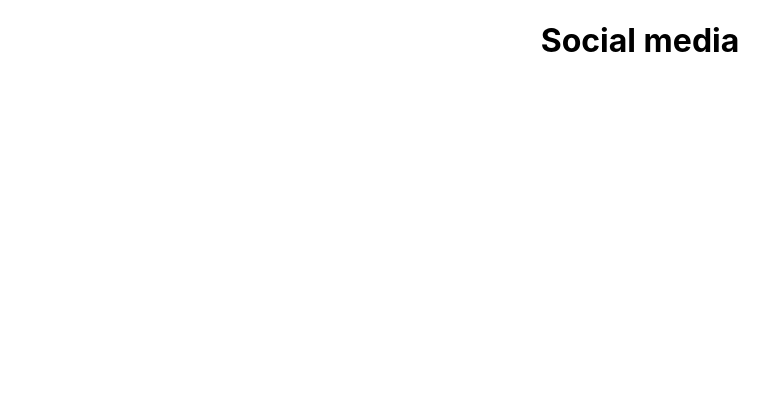
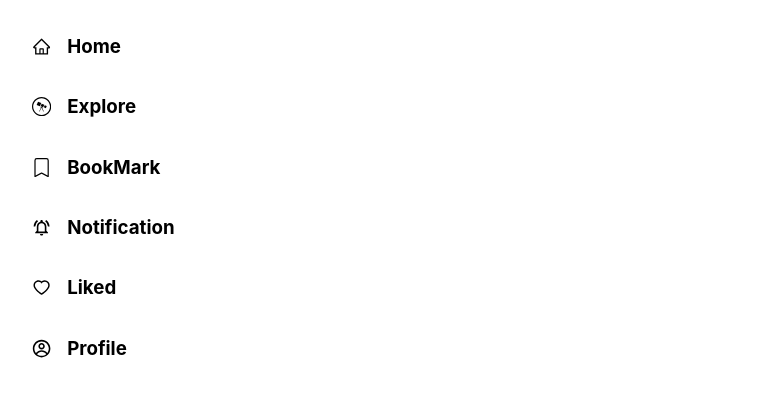
Before and after one commit to vaishnavipaliya11/social-media, a React (Create React App) app: page / in a window 1280 px wide. Shown: the top 396 px of the page, without its empty margins (0-769 px from the left). Built offline with nearby package versions, Linux system fonts and the light colour scheme; what miragejs would draw is missing.

Commit message:
feat: left navbar created

```diff
--- a/package.json
+++ b/package.json
@@ -14,6 +14,7 @@
     "mockman-js": "^1.0.5",
     "react": "^17.0.2",
     "react-dom": "^17.0.2",
+    "react-icons": "^4.3.1",
     "react-scripts": "4.0.3",
     "uuid": "^8.3.2",
     "web-vitals": "^1.0.1"
--- a/src/App.js
+++ b/src/App.js
@@ -1,10 +1,10 @@
 import "./App.css";
-import logo from "./logo.png";
+import {LeftNav} from "../src/Components/leftNav"
 
 function App() {
   return (
     <div className="App">
-      <h1>Social media</h1>
+      <LeftNav/>
     </div>
   );
 }
--- /dev/null
+++ b/src/Components/Navigation/leftNav.css
@@ -0,0 +1,17 @@
+.navbar-container {
+  display: flex;
+  flex-direction: column;
+  width: 317px;
+  height: 400px;
+  align-items: flex-start;
+  margin: 1rem;
+}
+
+.navbar-icons {
+  margin: 1rem;
+  font-size: 1.2rem;
+}
+.navbar-options {
+  display: flex;
+  align-items: center;
+}
--- /dev/null
+++ b/src/Components/leftNav.jsx
@@ -0,0 +1,39 @@
+import React from "react";
+import { AiOutlineHome, AiOutlineHeart } from "react-icons/ai";
+import { FaWpexplorer } from "react-icons/fa";
+import { MdOutlineNotificationsActive } from "react-icons/md";
+import { BsBookmark } from "react-icons/bs";
+import { CgProfile } from "react-icons/cg";
+import "./Navigation/leftNav.css";
+const LeftNav = () => {
+  return (
+    <div className="navbar-container">
+      <div className="navbar-options">
+        <AiOutlineHome className="navbar-icons" />
+        <h3>Home</h3>
+      </div>
+      <div className="navbar-options">
+        <FaWpexplorer className="navbar-icons" />
+        <h3>Explore</h3>
+      </div>
+      <div className="navbar-options">
+        <BsBookmark className="navbar-icons" />
+         <h3>BookMark</h3>
+      </div>
+      <div className="navbar-options">
+        <MdOutlineNotificationsActive className="navbar-icons" />
+          <h3>Notification</h3>
+      </div>
+      <div className="navbar-options">
+        <AiOutlineHeart className="navbar-icons" />
+          <h3>Liked</h3>
+      </div>
+      <div className="navbar-options">
+        <CgProfile className="navbar-icons" />
+          <h3>Profile</h3>
+      </div>
+    </div>
+  );
+};
+
+export { LeftNav };
```
Also changed, not shown: 2 other files (tests, documents, lock files or other folders).
